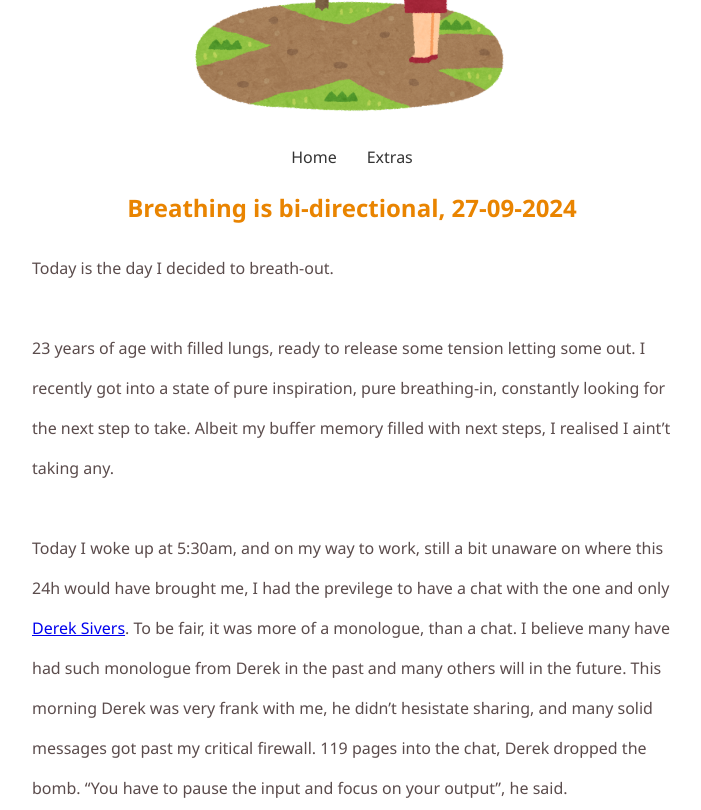
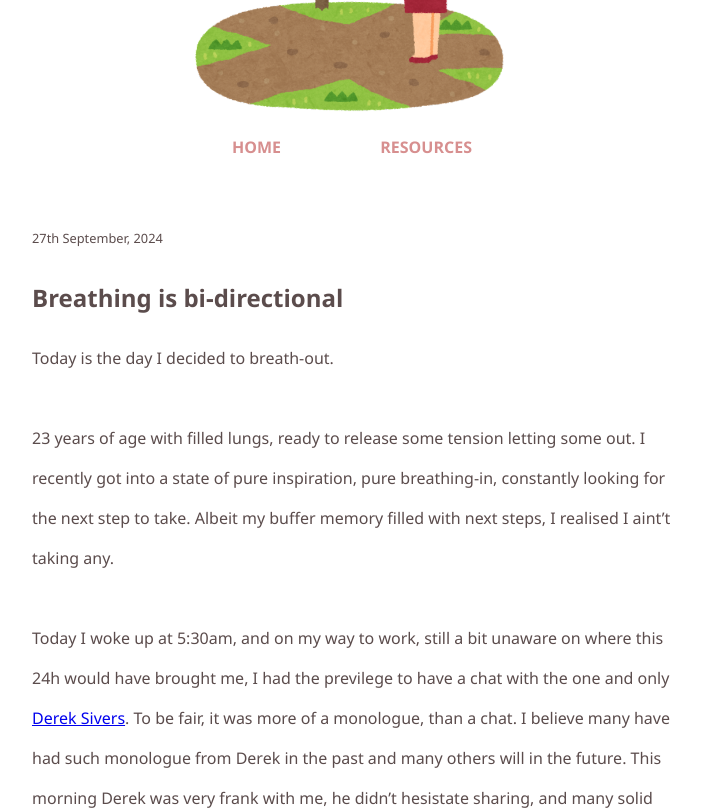
Before and after one commit to LucaFrat/theusualpath, a React (Create React App) app: page /post/post1 in a window 1280 px wide. Shown: the part 340-1150 px from the top of the page, without its empty margins (288-989 px from the left). Built offline with nearby package versions, Linux system fonts and the light colour scheme.

Commit message:
make the link pop when hovering

```diff
--- a/public/index.html
+++ b/public/index.html
@@ -7,9 +7,9 @@
     <meta name="theme-color" content="#000000" />
     <meta
       name="description"
-      content="Web site created using create-react-app"
+      content="Online Blog of an usual path"
     />
-    <link rel="apple-touch-icon" href="%PUBLIC_URL%/logo192.png" />
+    <link rel="apple-touch-icon" href="%PUBLIC_URL%/blog.ico" />
     <link rel="manifest" href="%PUBLIC_URL%/manifest.json" />
     <!--
       Notice the use of %PUBLIC_URL% in the tags above.
--- a/src/components/Footer.js
+++ b/src/components/Footer.js
@@ -4,9 +4,8 @@ import { Link } from "react-router-dom";
 function Footer() {
     return (
         <footer>
-            <p>
-                <Link to="/">Some random text</Link>
-            </p>
+            <Link to="/">Back Home</Link>
+            <p style={{fontSize:"0.7rem"}}>Copyright &copy; {new Date().getFullYear()} The Usual Path. All rights reserved.</p>
         </footer>
     );
 }
--- a/src/components/Header.js
+++ b/src/components/Header.js
@@ -8,8 +8,8 @@ function Header() {
     <header>
       <img src="/header-image.png" alt="Intro" className="master-intro-image" />
       <nav className='navigation-bar'>
-        <Link to="/">Home</Link>
-        <Link to="/extra">Extras</Link>
+        <Link to="/">HOME</Link>
+        <Link to="/extra">RESOURCES</Link>
       </nav>
     </header>
   );
--- a/src/css/in-post.css
+++ b/src/css/in-post.css
@@ -2,10 +2,15 @@
     width: 50%;
     margin: 0 auto;
     line-height: 2.5rem;
+    text-align: left;
 }
 
-.article-content h1 {
-    text-align: center;
-    color: rgb(233, 132, 0);
-    margin-top: 0;
+/* .article-content h1 {
+} */
+
+.article-content h3 {
+    margin-top: 2.5rem;
+    /* text-align: left; */
+    font-size: 0.8rem;
+    font-weight: lighter;
 }
--- a/src/css/master.css
+++ b/src/css/master.css
@@ -6,6 +6,14 @@ body {
     font-family: 'Segoe UI', Tahoma, Geneva, Verdana,
       sans-serif;
     color: rgb(91, 76, 76);
+  }
+
+  a {
+    display: inline-block;
+    transition: transform 0.3s ease;
+  }
+  a:hover {
+    transform: scale(1.1);
   }
 
   header {
@@ -19,18 +27,20 @@ body {
   }
 
   .navigation-bar {
-    margin-top: 10px;
-    text-align: center;
+    width: 40%;
+    margin: 0 auto;
   }
 
   .navigation-bar a {
-    margin: 0 15px;
+    margin: 0 10%;
     text-decoration: none;
-    color: #333;
+    color: #d78f8f;
+    font-weight: bold;
   }
 
   .navigation-bar a:hover {
-    color: #007BFF;
+    color: #b67979;
+    /* transform: scale(1.1); */
   }
 
   footer {
--- a/src/css/postsList.css
+++ b/src/css/postsList.css
@@ -1,6 +1,6 @@
 #home-welcome-text {
     text-align: center;
-    color: rgb(39, 36, 36);
+    color: rgb(76, 62, 62);
 }
 
 .postList-section {
@@ -16,7 +16,7 @@
 }
 
 .postList-text a:hover {
-    text-shadow: 0.8px 0.8px 1px rgba(0, 0, 0, 0.3); /* Apply the shadow */
+    color: rgb(95, 95, 95);
 }
 
 .postList-text {
--- a/src/posts/post1.md
+++ b/src/posts/post1.md
@@ -1,4 +1,5 @@
-# Breathing is bi-directional, 27-09-2024
+### 27th September, 2024
+# Breathing is bi-directional
 
 Today is the day I decided to breath-out. \
 \
```
